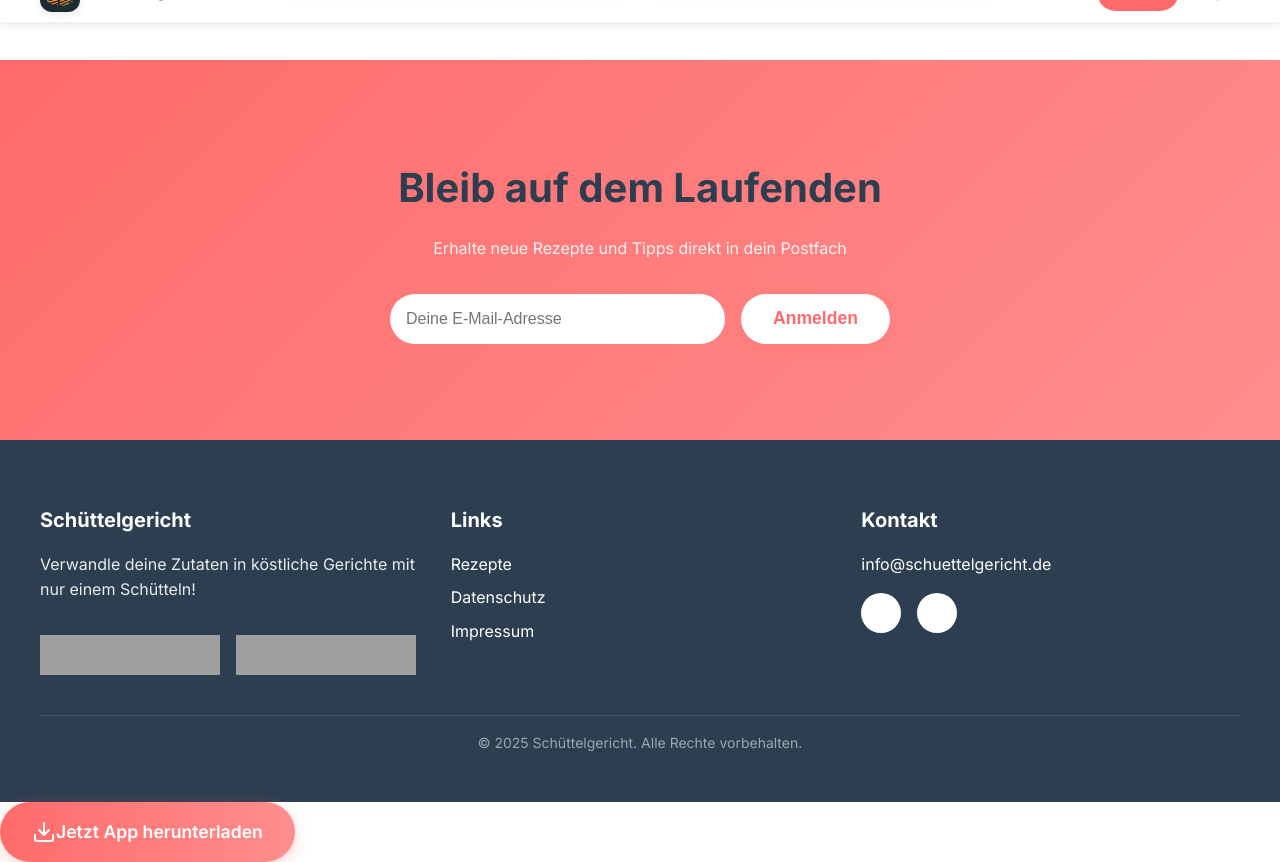
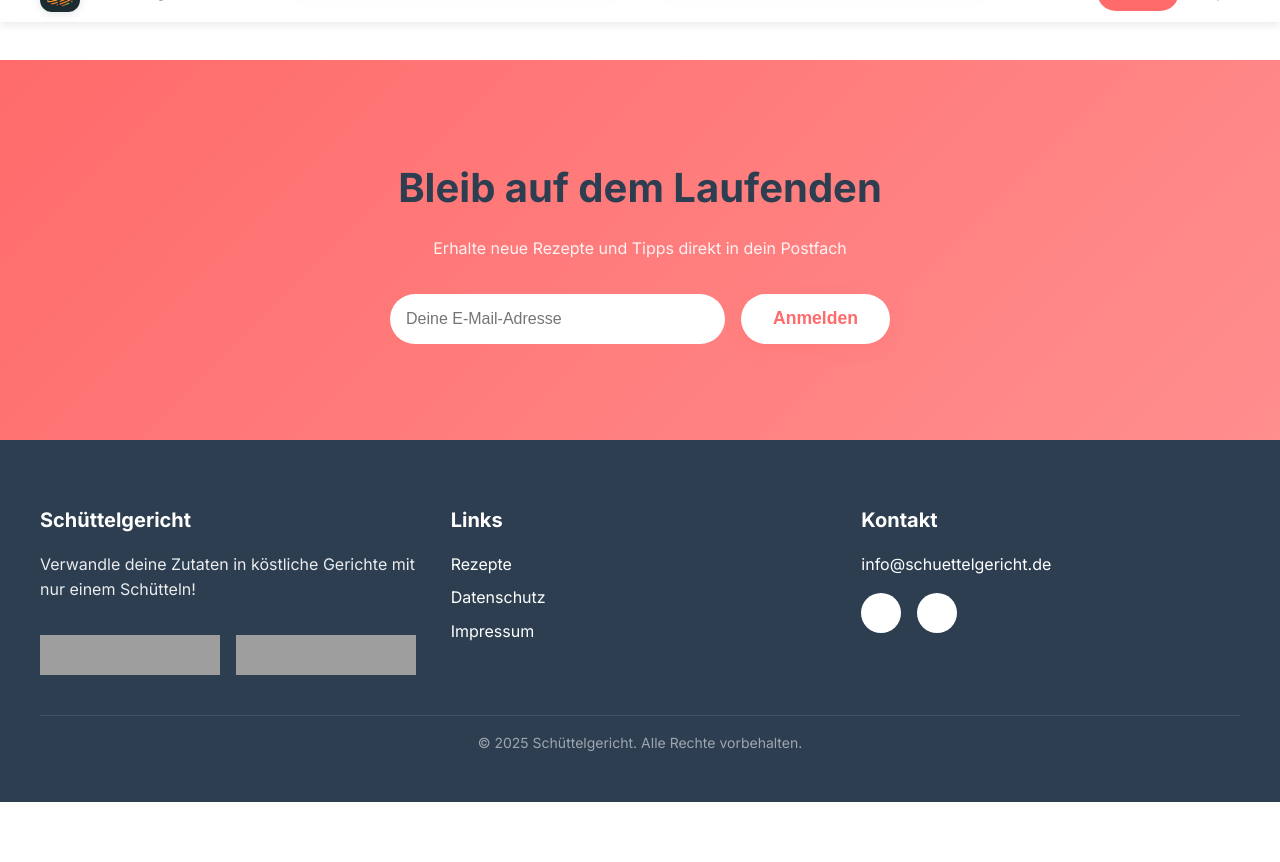
Before and after one commit to TrimeraDev/schuettelgericht_web, a Jekyll site: the page built from index.html, in a window 1280 px wide and 900 px high, scrolled down 3261 px, cut to the strip 38-900 px from the top of the window. Built offline with Jekyll 4.4.1, drawn with Linux system fonts in a browser that asks for light colours; after the commit the page ends 4101 px from its top, so only the background shows below that; some of the changed lines change nothing that is shown; grey boxes are pictures that could not be loaded.

Commit message:
add favicon

```diff
--- a/_layouts/default.html
+++ b/_layouts/default.html
@@ -6,6 +6,12 @@
     <meta name="theme-color" content="#FF6B6B">
     <meta name="apple-mobile-web-app-capable" content="yes">
     <meta name="apple-mobile-web-app-status-bar-style" content="black-translucent">
+
+    <!-- Favicon -->
+    <link rel="icon" href="{{ '/assets/logo.png' | relative_url }}">
+    <link rel="apple-touch-icon" href="{{ '/assets/logo.png' | relative_url }}">
+
+    <title>{% if page.title %}{{ page.title }}{% else %}{{ site.title }}{% endif %}</title>
     <link rel="stylesheet" href="{{ '/assets/css/style.css' | relative_url }}">
     {% seo %}
     <link rel="preconnect" href="https://fonts.googleapis.com">
@@ -86,14 +92,6 @@
         </div>
     </footer>
 
-    <!-- Mobile Sticky CTA -->
-    <div class="mobile-cta">
-        <a href="#download" class="cta-button">
-            <svg xmlns="http://www.w3.org/2000/svg" width="24" height="24" viewBox="0 0 24 24" fill="none" stroke="currentColor" stroke-width="2" stroke-linecap="round" stroke-linejoin="round"><path d="M21 15v4a2 2 0 0 1-2 2H5a2 2 0 0 1-2-2v-4"></path><polyline points="7 10 12 15 17 10"></polyline><line x1="12" y1="15" x2="12" y2="3"></line></svg>
-            Jetzt App herunterladen
-        </a>
-    </div>
-
     <!-- Loading optimization script -->
     <script>
         document.addEventListener('DOMContentLoaded', function() {
@@ -172,29 +170,6 @@
                     });
                 });
             });
-
-            // Show/hide mobile CTA based on scroll position
-            var mobileCta = document.querySelector('.mobile-cta');
-            var lastScrollTop = 0;
-            var scrollThreshold = 300;
-
-            window.addEventListener('scroll', function() {
-                var scrollTop = window.pageYOffset || document.documentElement.scrollTop;
-
-                if (scrollTop > scrollThreshold) {
-                    if (scrollTop > lastScrollTop) {
-                        // Scrolling down
-                        mobileCta.style.transform = 'translateY(100%)';
-                    } else {
-                        // Scrolling up
-                        mobileCta.style.transform = 'translateY(0)';
-                    }
-                } else {
-                    mobileCta.style.transform = 'translateY(0)';
-                }
-
-                lastScrollTop = scrollTop;
-            });
         });
     </script>
 </body>
```
